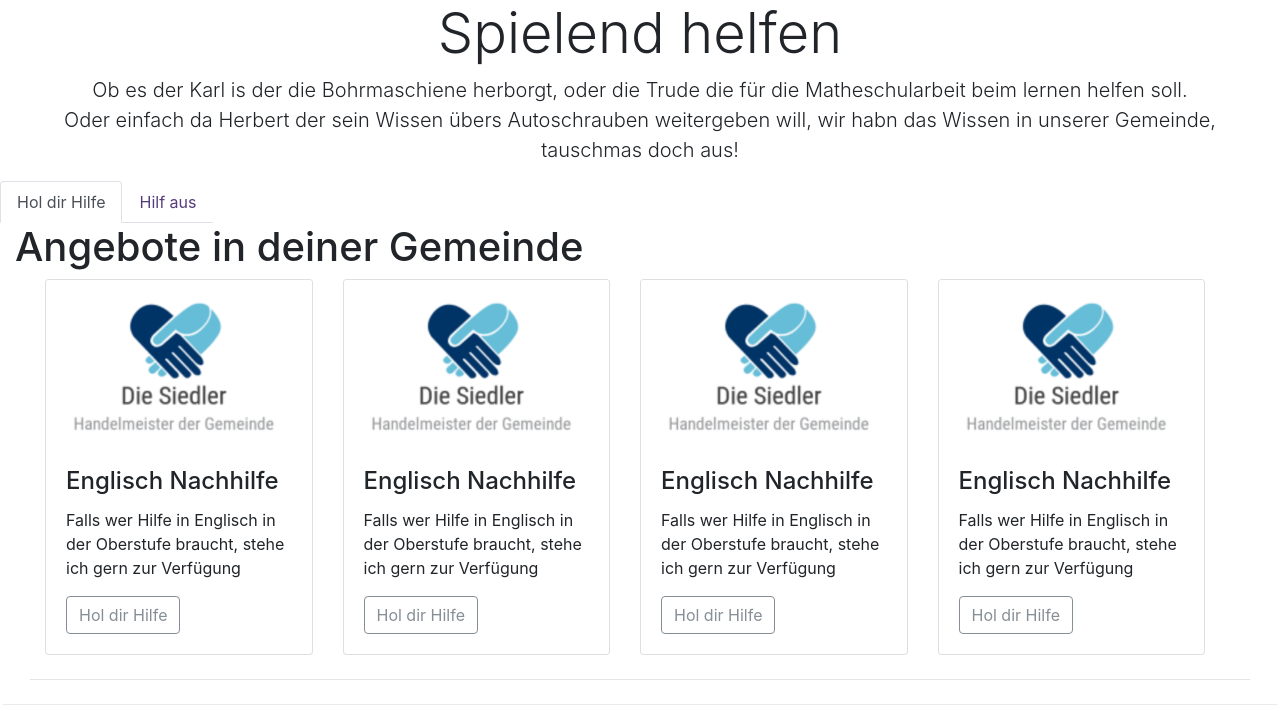
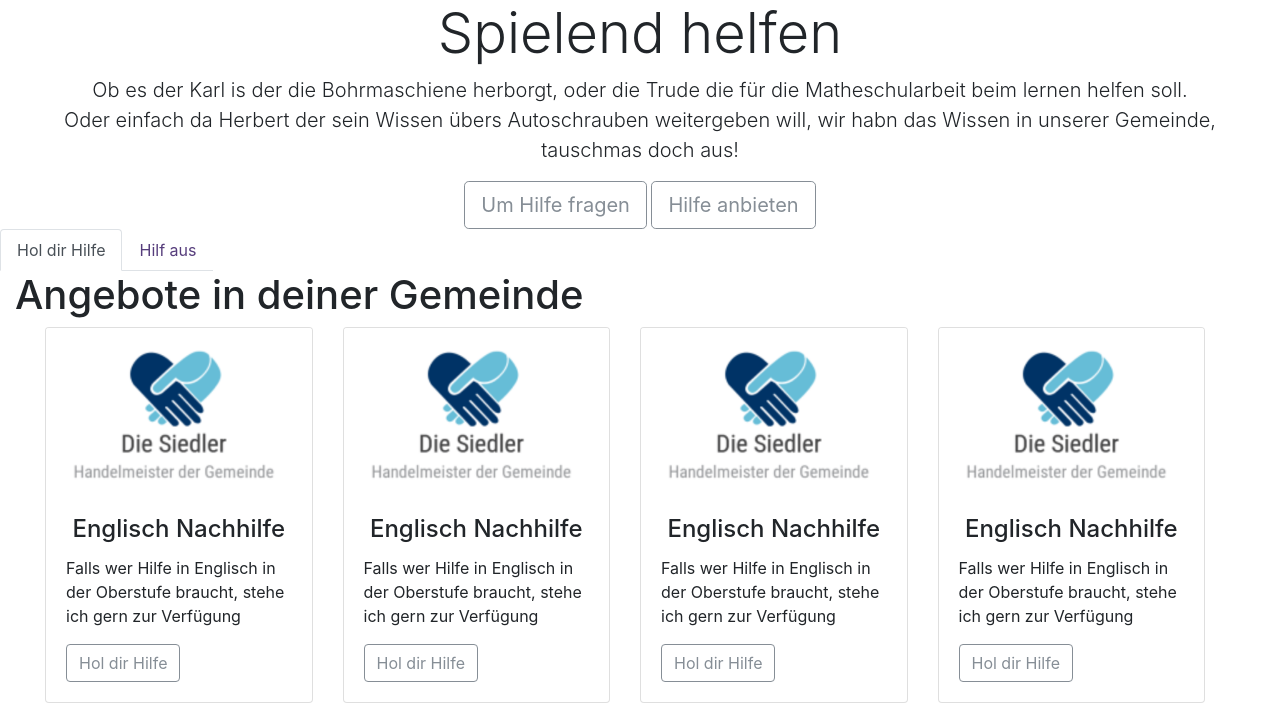
Before and after one commit to mhirz/CSLab4126_finalproject, a Flask app: page / in a window 1280 px wide. Shown: the part 152-857 px from the top of the page. Run offline with Flask 2, Linux system fonts and the light colour scheme; some libraries are stand-ins or nearby versions.

Commit message:
add new request

```diff
--- a/app/routes.py
+++ b/app/routes.py
@@ -18,6 +18,14 @@ def index():
              "text":"Falls wer Hilfe in Englisch in der Oberstufe braucht, stehe ich gern zur Verfügung",
              "tag":"#nachhilfe #englisch #schule"}]
     requests = [{"title": "Anhänger",
+             "text": "Es wär super wenn mir wer einen Anhänger borgen könnte, damit ich mein Motorrad in die Werkstatt bringen kann",
+             "tag": "#anhänger #transpoert #auto"},{"title": "Anhänger",
+             "text": "Es wär super wenn mir wer einen Anhänger borgen könnte, damit ich mein Motorrad in die Werkstatt bringen kann",
+             "tag": "#anhänger #transpoert #auto"},{"title": "Anhänger",
+             "text": "Es wär super wenn mir wer einen Anhänger borgen könnte, damit ich mein Motorrad in die Werkstatt bringen kann",
+             "tag": "#anhänger #transpoert #auto"},{"title": "Anhänger",
+             "text": "Es wär super wenn mir wer einen Anhänger borgen könnte, damit ich mein Motorrad in die Werkstatt bringen kann",
+             "tag": "#anhänger #transpoert #auto"},{"title": "Anhänger",
              "text": "Es wär super wenn mir wer einen Anhänger borgen könnte, damit ich mein Motorrad in die Werkstatt bringen kann",
              "tag": "#anhänger #transpoert #auto"}]
     return render_template('index.html', title="Startseite", offers=offers, requests=requests)
@@ -80,6 +88,13 @@ def forgot_pw():
 
 @app.route('/add_request', methods=['GET', 'POST'])
 def add_request():
+    if request.method == 'GET':
+        try:
+            User(session['email'])
+            #TODO implement form to add new request
+        except:
+            flash('Melde dich bitte zuerst an:', 'warning')
+            return redirect('/login')
     form = AddRequest()
     user = User(session['email'])
     title = request.form['title']
@@ -96,6 +111,9 @@ def add_request():
 
 @app.route('/add_offer', methods=['GET', 'POST'])
 def add_offer():
+    if not User(session['email']):
+        flash('Melde dich bitte zuerst an:', 'warning')
+        return redirect('/login')
     form = AddOffer()
     user = User(session['email'])
     title = request.form['title']
--- a/app/templates/index.html
+++ b/app/templates/index.html
@@ -13,6 +13,9 @@
                         Ob es der Karl is der die Bohrmaschiene herborgt, oder die Trude die für die Matheschularbeit beim lernen helfen soll.<br>
                         Oder einfach da Herbert der sein Wissen übers Autoschrauben weitergeben will, wir habn das Wissen in unserer Gemeinde, tauschmas doch aus!
                     </p>
+                    <a href="{{url_for('add_request')}}"><button type="button" class="btn btn-outline-secondary btn-lg">Um Hilfe fragen</button></a>
+                    <a href="{{url_for('add_offer')}}"><button type="button" class="btn btn-outline-secondary btn-lg">Hilfe anbieten</button></a>
+
                 </div>
             </div>
         </div>
@@ -48,11 +51,12 @@
                                 <div class="card">
                                     <img class="card-img-top" src="../static/img/logo.png">
                                     <div class="card-body">
-                                        <h4 class="card-title">{{ offer['title'] }}</h4>
+                                        <h4 class="card-title text-center">{{ offer['title'] }}</h4>
                                         <p class="card-text">
                                             {{ offer['text'] }}
                                         </p>
-                                        <a href="#" class="btn btn-outline-secondary">Hol dir Hilfe</a>
+                                        <!--TODO link with id of request attached to URL -->
+                                        <a href="" class="btn btn-outline-secondary">Hol dir Hilfe</a>
                                     </div>
                                 </div>
                             </div>
@@ -69,10 +73,10 @@
                     <div class="row padding col">
                         {% for request in requests %}
                             <div class="col-md-3 col-sm-6">
-                                <div class="card">
+                                <div class="card padding-top">
                                     <img class="card-img-top" src="../static/img/logo.png">
                                     <div class="card-body">
-                                        <h4 class="card-title">{{ request['title'] }}</h4>
+                                        <h4 class="card-title text-center">{{ request['title'] }}</h4>
                                         <p class="card-text">
                                             {{ request['text'] }}
                                         </p>
```
